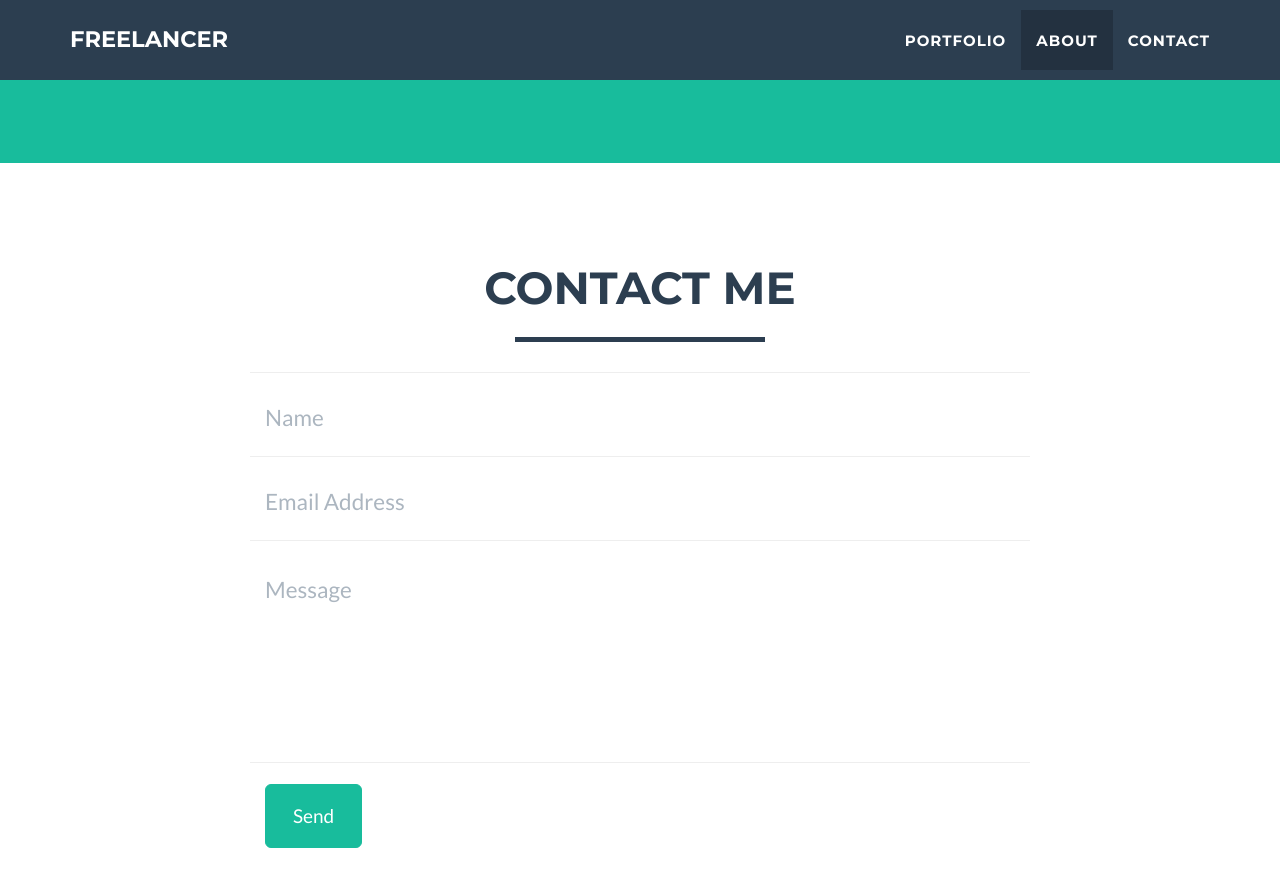
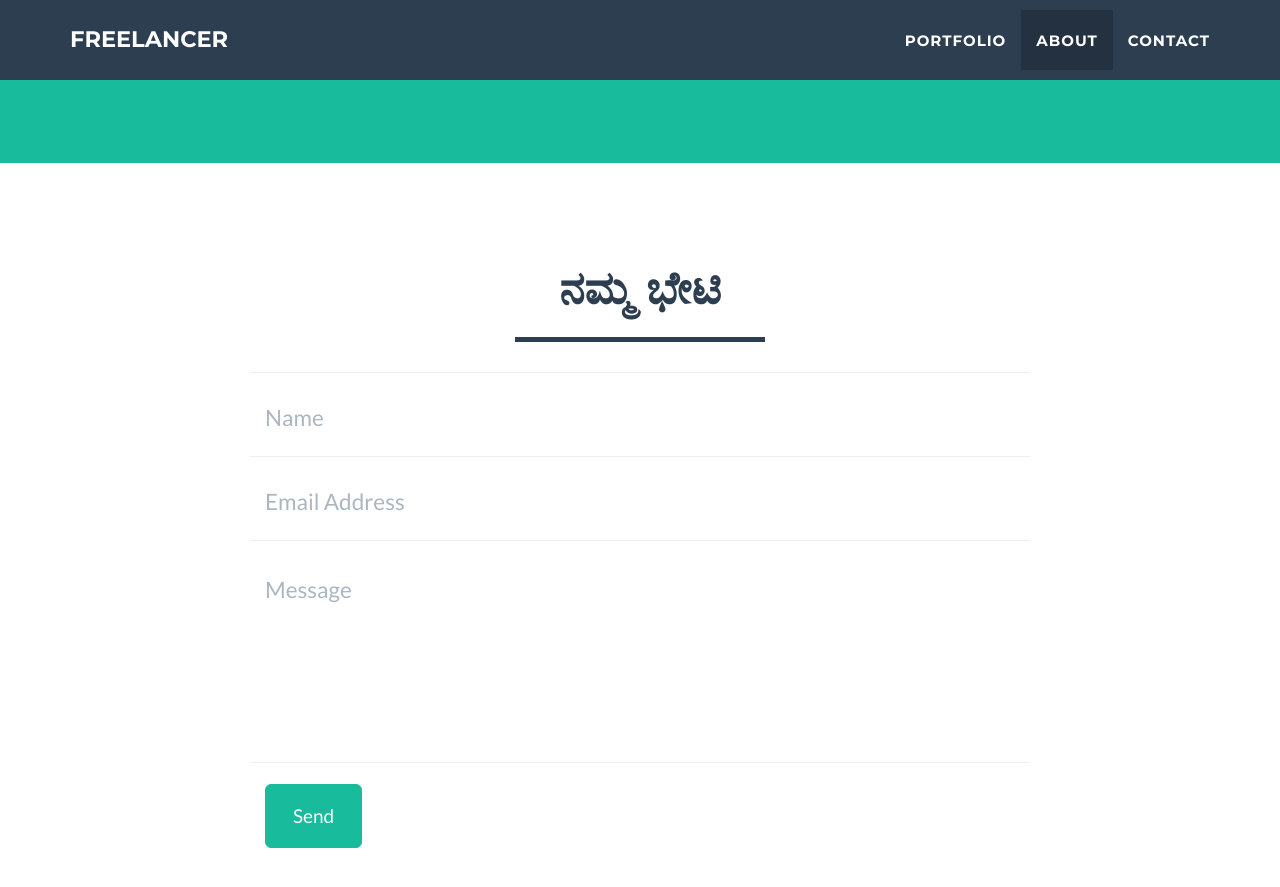
Before and after one commit to jeromelachaud/freelancer-theme, a Jekyll site: the page built from index.html, in a window 1280 px wide and 900 px high, scrolled down 2075 px. Shown: the top 887 px of the window. Built offline with Jekyll 4.4.1, drawn with Linux system fonts in a browser that asks for light colours.

Commit message:
updating contact form labels
chaged to kannada words. - 1

```diff
--- a/_includes/contact_static.html
+++ b/_includes/contact_static.html
@@ -3,7 +3,7 @@
 	<div class="container">
 		<div class="row">
 			<div class="col-lg-12 text-center">
-				<h2>Contact Me</h2>
+				<h2>ನಮ್ಮ ಭೇಟಿ</h2>
 				<hr class="star-primary">
 			</div>
 		</div>
@@ -12,14 +12,14 @@
 				<form  action="//formspree.io/you@email.com" method="POST" name="sentMessage" id="contactForm" novalidate>
 					<div class="row control-group">
 						<div class="form-group col-xs-12 floating-label-form-group controls">
-							<label>Name</label>
+							<label>ಹೆಸರು</label>
 							<input type="text" name="name" class="form-control" placeholder="Name" id="name" required data-validation-required-message="Please enter your name.">
 							<p class="help-block text-danger"></p>
 						</div>
 					</div>
 					<div class="row control-group">
 						<div class="form-group col-xs-12 floating-label-form-group controls">
-							<label>Email Address</label>
+							<label>ಮಿಂಚಂಚೆ ವಿಳಾಸ</label>
 							<input type="email" name="_replyto" class="form-control" placeholder="Email Address" id="email" required data-validation-required-message="Please enter your email address.">
 							<p class="help-block text-danger"></p>
 						</div>
@@ -30,7 +30,7 @@
 					</div>
 					<div class="row control-group">
 						<div class="form-group col-xs-12 floating-label-form-group controls">
-							<label>Message</label>
+							<label>ಸಂದೇಶ</label>
 							<textarea rows="5" name="message" class="form-control" placeholder="Message" id="message" required data-validation-required-message="Please enter a message."></textarea>
 							<p class="help-block text-danger"></p>
 						</div>
```
